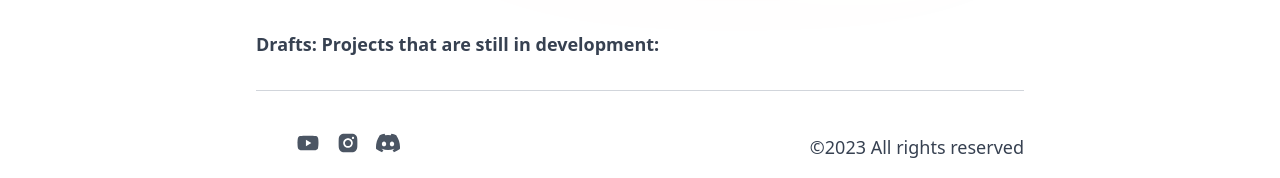
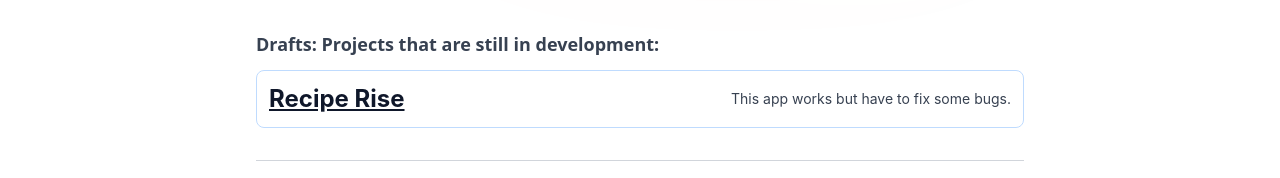
Before and after one commit to Eclarkhalid/portfolio, a React (Vite) app: page /projects in a window 1280 px wide. Shown: the part 1025-1203 px from the top of the page. Built offline with nearby package versions, Linux system fonts and the light colour scheme; some icons are missing.

Commit message:
Adding drafts

```diff
--- a/drafts/index.js
+++ b/drafts/index.js
@@ -1,5 +1,12 @@
 export const draftLinks = [
 
-
+  {
+    title: "Recipe Rise",
+    heading: "This app works but have to fix some bugs.",
+    url: "https://recipe-first-site.vercel.app/",
+    year: 'MERN Stack',
+    code: "https://github.com/Eclarkhalid/recipe-first-site",
+    avatar: "R.R"
+  },
 
 ]
```
